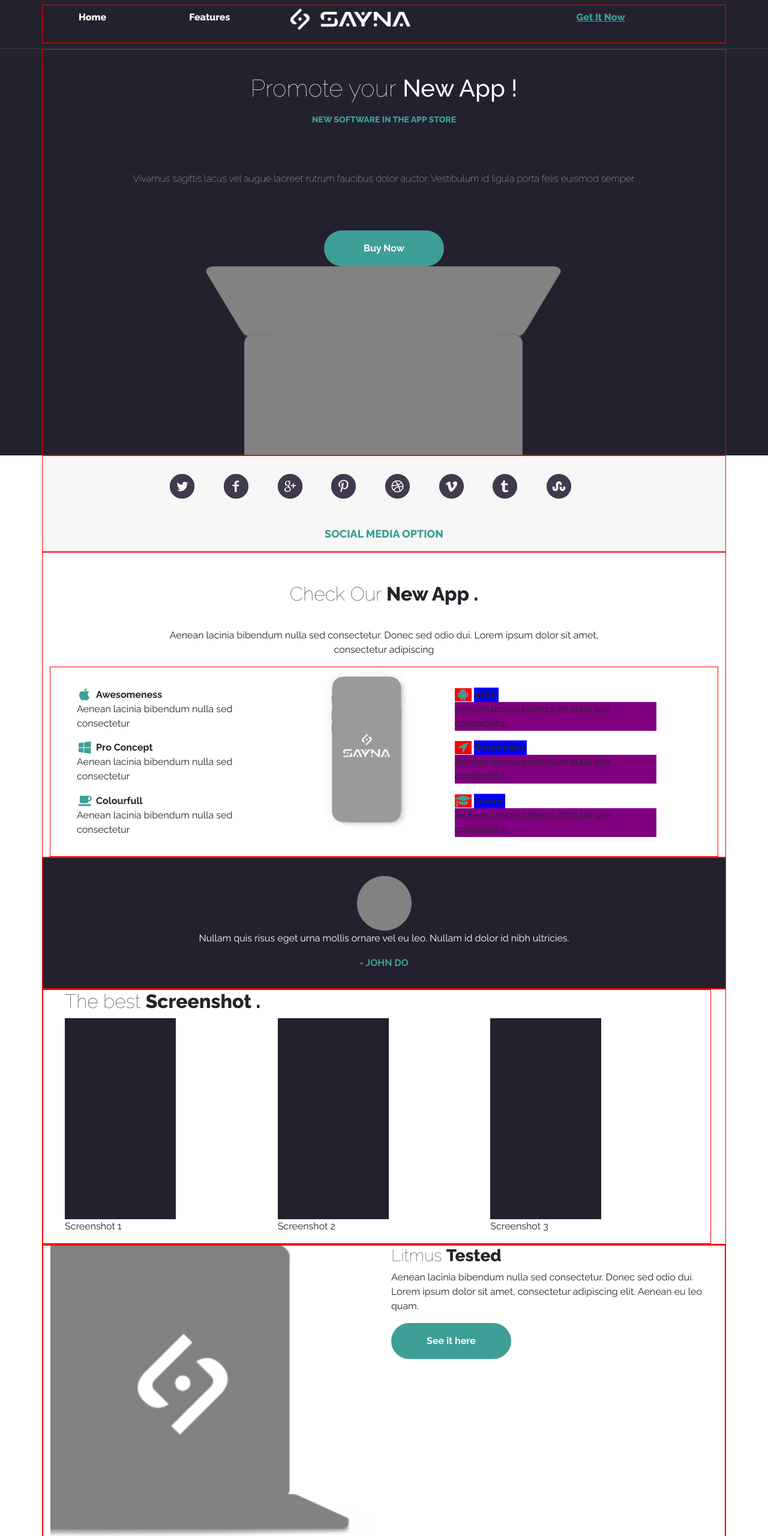
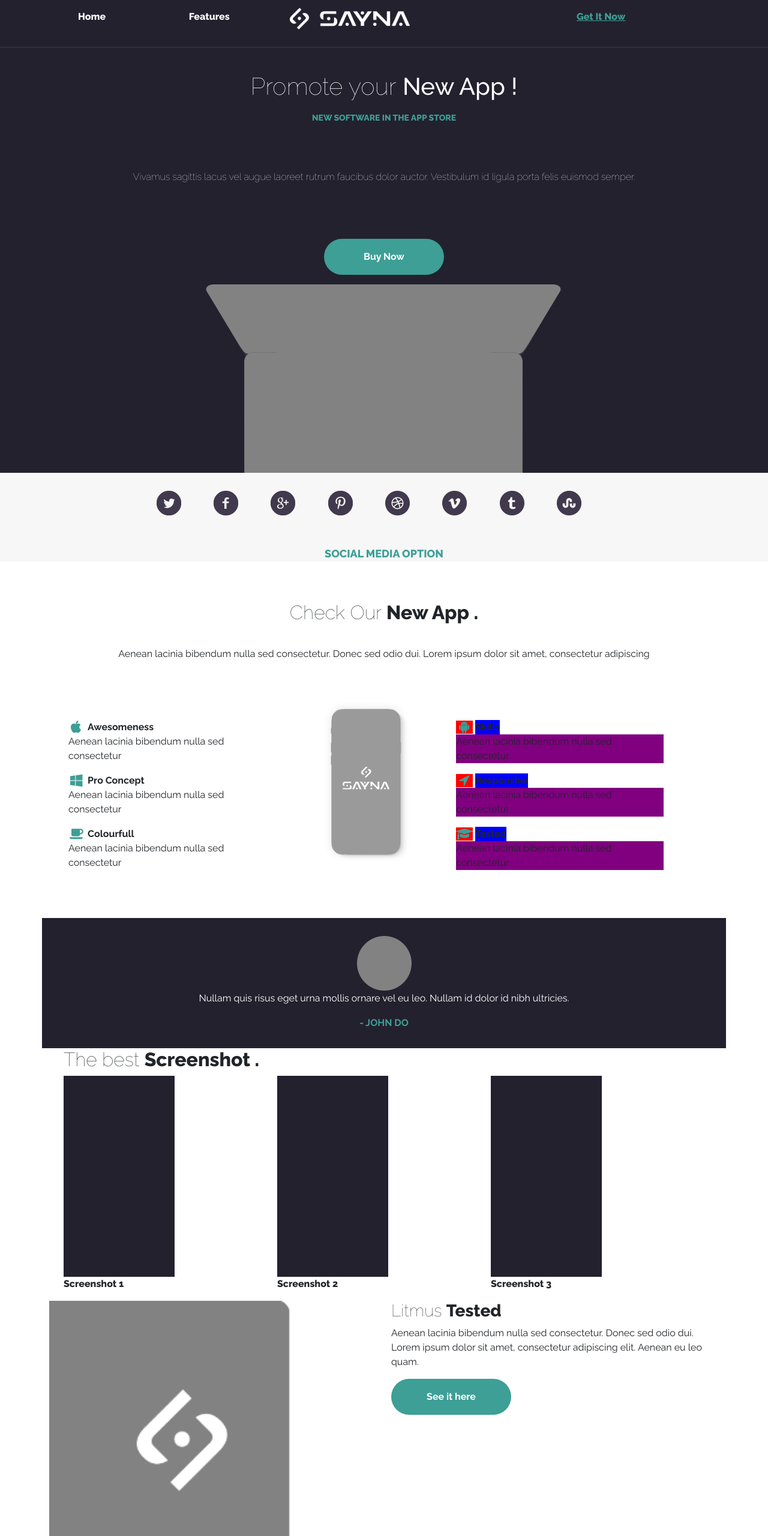
Before and after one commit to LiantsoHasina/SAYNA-HTML-CSS-EXERCICE3, a plain HTML site: page index.html in a window 1280 px wide. Shown: the top 2560 px of the page at 60% size. Drawn offline with nearby package versions, Linux system fonts and the light colour scheme.

Commit message:
.social container fixed

```diff
--- a/index.html
+++ b/index.html
@@ -14,7 +14,7 @@
         <nav class="navbar navbar-expand-xs">
 
             <a href="#" class="d-md-none d-md-block"><img id="sayna_hidden" src="assets/img/SAYNA_Horizontal_-_Blanc.png" alt=""></a>
-            <div class="container d-none d-md-block bord">
+            <div class="container d-none d-md-block ">
                 <ul class="row">
                     <li class="col-2">
                         <a href="#" class="nav-link fw_bold white">Home</a>
@@ -31,25 +31,25 @@
                 </ul>
             </div>
         </nav>
-        <div class="container new_app bord">
+        <div class="container new_app">
             <h1><span class="fw_light">Promote your</span> New App !</h1>
             <h3 class="green fs_sm fw_bold">NEW SOFTWARE IN THE APP STORE</h3>
             <p class="fw_light">
                 Vivamus sagittis lacus vel augue laoreet rutrum faucibus dolor auctor. Vestibulum
 id ligula porta felis euismod semper.
             </p>
-            <button type="button">Buy Now</button> <br>
+            <button class="my-3" type="button">Buy Now</button> <br>
             <div class="im">
                 <img src="assets/img/ordinateur.png" class="img-responsive d-sm-none" alt="Computer">
             </div>
-            <img src="assets/img/image_600px_1.png" class="d-none d-sm-inline-block" alt="">
+            <img src="assets/img/image_600px_1.png" class="d-none d-sm-inline" alt="">
 
         </div>
 
     </header>
     <main>
         <!-- Social -->
-        <div class="container social bord">
+        <div class="container-fluid social">
 
                 <img src="assets/img/social_icon1.png" alt="twitter">
                 <img src="assets/img/social_icon2.png" alt="facebook">
@@ -62,9 +62,9 @@ id ligula porta felis euismod semper.
                 <img class="d-md-inline-block d-none" src="assets/img/social_icon8.png" alt="social icon 8">
 
 
-            <p class="fs_mid green fw_bold">SOCIAL MEDIA OPTION</p>
+            <p class="fs_mid green fw_bold d-none d-md-block">SOCIAL MEDIA OPTION</p>
         </div>
-        <div class="container app_presentation bord">
+        <div class="app_presentation ">
             <div class="check_our">
                 <h2>Check Our <strong class="fw_bold">New App .</strong> </h2>
                 <p>
@@ -72,12 +72,12 @@ id ligula porta felis euismod semper.
 odio dui. Lorem ipsum dolor sit amet, consectetur adipiscing
                 </p>
             </div>
-            <div class="awesomeness container bord">
+            <div class="awesomeness py-5 container ">
 
 
                     <ul class="row">
 
-                        <li id="awesome_1" class="col-12 col-md-4 ">
+                        <li id="awesome_1" class="col-12 col-md-4 text-center text-md-start">
                                 <figure>
                                     <img src="assets/img/icon_28px_1.png" alt="Awesomeness">
                                     <figcaption>Awesomeness</figcaption>
@@ -90,7 +90,8 @@ odio dui. Lorem ipsum dolor sit amet, consectetur adipiscing
                                     <p>Aenean lacinia bibendum nulla sed consectetur</p>
                                 </figure>
                                 <figure>
-                                    <img src="assets/img/icon_28px_3.png" alt="Colourfull">
+                                    <img class="d-none d-md-inline-block" src="assets/img/icon_28px_3.png" alt="Colourfull">
+                                    <img class="d-md-none cafe" src="assets/img/cafe resized.png" alt="">
                                     <figcaption>Colourfull</figcaption>
                                     <p>Aenean lacinia bibendum nulla sed consectetur</p>
                                 </figure>
@@ -99,10 +100,10 @@ odio dui. Lorem ipsum dolor sit amet, consectetur adipiscing
                             <img src="assets/img/iphone.png" alt="iphone">
 
                         </li>
-                        <li id="awesome_2" class="col-12 col-md-4">
+                        <li id="awesome_2" class="col-12 col-md-4 text-center text-md-start">
                             <figure>
 
-                                <img class="float-right" src="assets/img/icon_28px_4.png" alt="Skills">
+                                <img class="" src="assets/img/icon_28px_4.png" alt="Skills">
                                 <figcaption>Skills</figcaption>
                                 <p>Aenean lacinia bibendum nulla sed consectetur</p>
                             </figure>
@@ -124,34 +125,34 @@ odio dui. Lorem ipsum dolor sit amet, consectetur adipiscing
 
 
         </div>
-        <div class="container profile text-center bord">
+        <div class="container profile text-center ">
             <img src="assets/img/avatar_91px_1.png" alt="id">
             <p class="white">
                 Nullam quis risus eget urna mollis ornare vel eu leo. Nullam id dolor id nibh ultricies.
             </p>
             <span class="green fw-bold">- JOHN DO</span>
         </div>
-        <div class="container screenshot bord">
-            <div class="container row bord">
+        <div class="container screenshot ">
+            <div class="container row ">
                 <h2 class="text-center text-md-start">The best <strong class="fw_bold">Screenshot .</strong> </h2>
 
-            <figure class="col-12 col-md-4">
+            <figure class="col-12 col-md-4 text-center text-md-start">
                 <img src="assets/img/image_185px_1.jpg" alt="screen_1">
-                <figcaption>Screenshot 1</figcaption>
+                <figcaption class="fw_bold">Screenshot 1</figcaption>
             </figure>
-            <figure class="col-12 col-md-4">
+            <figure class="col-12 col-md-4 text-center text-md-start">
                 <img src="assets/img/image_185px_2.jpg" alt="screen_1">
-                <figcaption>Screenshot 2</figcaption>
+                <figcaption class="fw_bold">Screenshot 2</figcaption>
             </figure>
-            <figure class="col-12 col-md-4">
+            <figure class="col-12 col-md-4 d-md-inline-block d-none text-center text-md-start">
                 <img src="assets/img/image_185px_3.jpg" alt="screen_1">
-                <figcaption>Screenshot 3</figcaption>
+                <figcaption class="fw_bold">Screenshot 3</figcaption>
             </figure>
         </div>
             </div>
 
-        <div class="container bord details">
-            <div class="bord row details_1">
+        <div class="container details">
+            <div class="row details_1">
                 <img class="col" src="assets/img/Composant_1_2.png" alt="PC">
                 <div class="col litmus">
                     <h3 class="fw_light card-title">Litmus <strong class="fw_bold">Tested</strong></h3>
@@ -160,10 +161,10 @@ odio dui. Lorem ipsum dolor sit amet, consectetur adipiscing
                 </div>
 
             </div>
-            <div class="bord row details_2">
-                <img class="col-12 col-md-6" src="assets/img/Layer_255.png" alt="PC">
-                <div class="col-12 col-md-6 resp">
-                    <h3 class="fw_light card-title">Litmus <strong class="fw_bold">Tested</strong></h3>
+            <div class="row details_2">
+                <img class="col-12 col-md-6 col-md-push" src="assets/img/Layer_255.png" alt="PC">
+                <div class="col-12 col-md-6">
+                    <h3 class="fw_light card-title">100% <strong class="fw_bold">Responsive</strong></h3>
                     <p class="card-text">Donec sed odio dui. Donec id elit non mi porta gravida at eget metus. Vestibulum id ligula porta felis euismod semper. Integer posuere erat a ante venenatis dapibus posuere velit aliquet. Cras mattis consectetur purus sit amet fermentum. Nullam quis risus eget urna mollis ornare vel eu leo. Maecenas faucibus mollis interdum.</p>
                     <button type="button">Visit Website</button>
                 </div>
@@ -172,8 +173,8 @@ odio dui. Lorem ipsum dolor sit amet, consectetur adipiscing
         </div>
 
     </main>
-    <footer class="container bord">
-        <div class="container bord fs_sm text-center first_part row">
+    <footer class="container ">
+        <div class="container  fs_sm text-center first_part row">
             <div class="col-12 col-md-4">
                 <img src="assets/img/SAYNA_Horizontal_-_Noir.png" alt="sayna_logo" width="200px">
                 <p>
```
